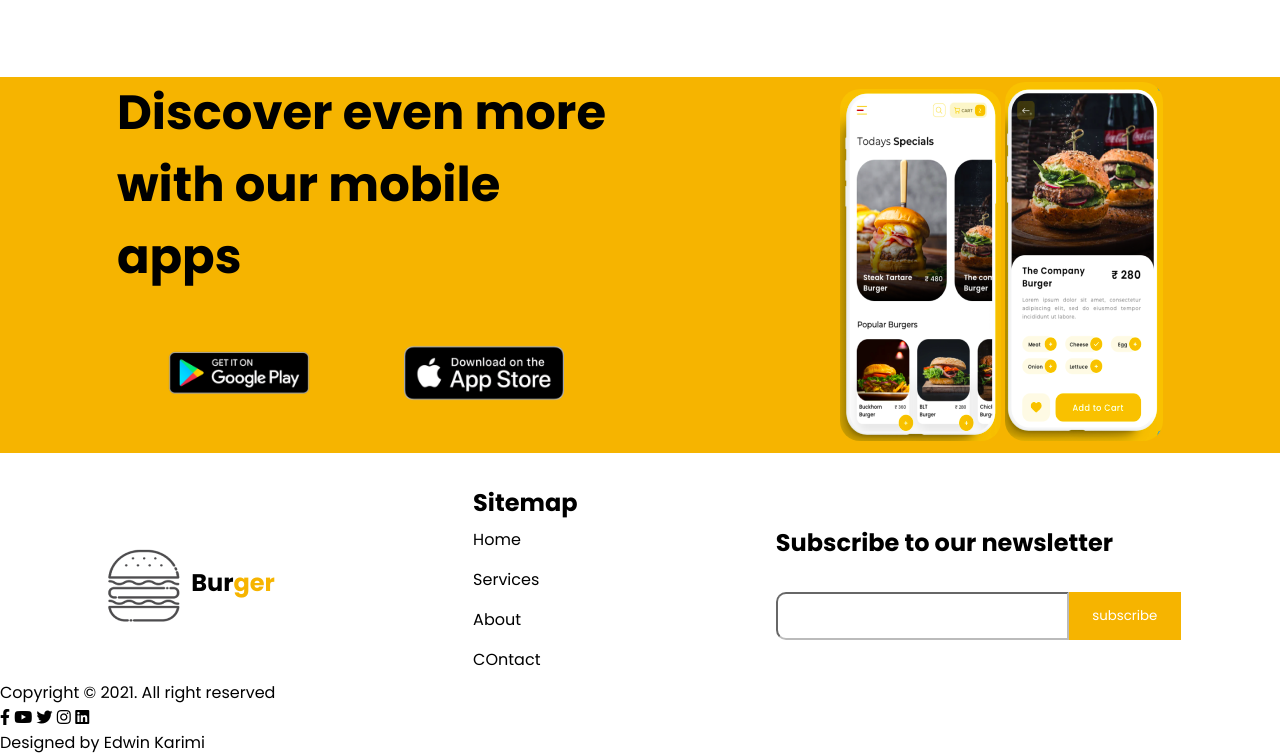
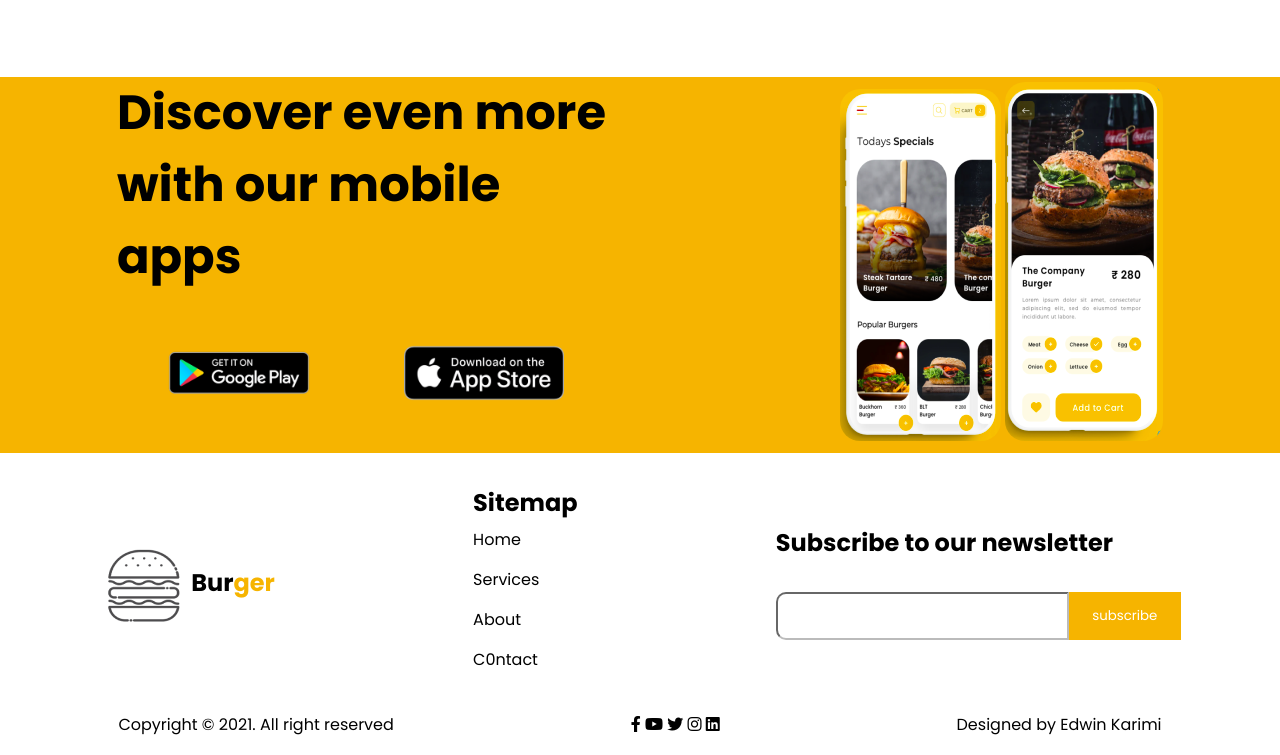
Before and after one commit to Edu58/Week-1-IP, a plain HTML site: page index.html in a window 1280 px wide. Shown: the part 2542-3297 px from the top of the page. Drawn offline with Linux system fonts and the light colour scheme.

Commit message:
added copyright

```diff
--- a/index.html
+++ b/index.html
@@ -213,7 +213,7 @@
                     <li>Home</li>
                     <li>Services</li>
                     <li>About</li>
-                    <li>COntact</li>
+                    <li>C0ntact</li>
                 </ul>
             </div>
 
--- a/styles.css
+++ b/styles.css
@@ -283,4 +283,11 @@ footer .newsletter button {
     color: white;
     width: 7rem;
     border: none;
+    cursor: pointer;
 }
+
+footer .end {
+    display: flex;
+    justify-content: space-around;align-items: center;
+    margin-top: 2rem;
+}
```
